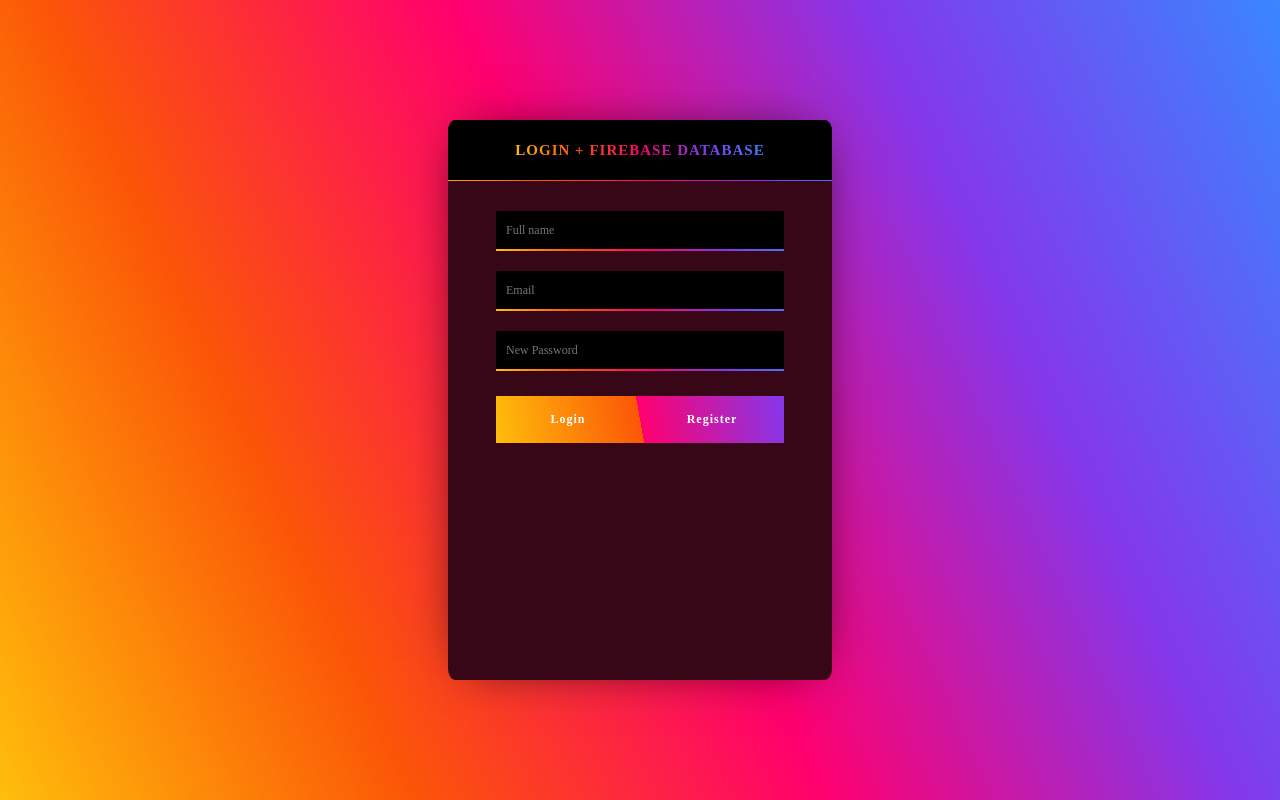
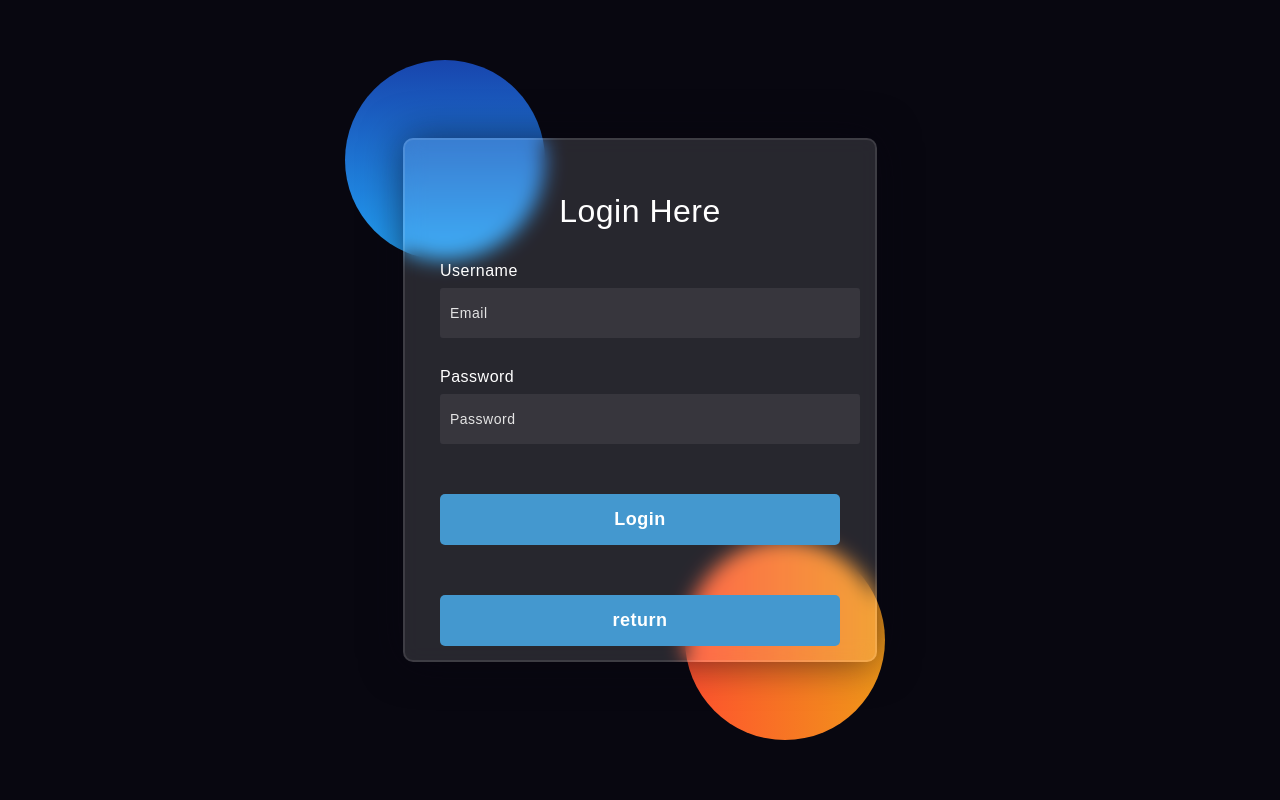
Before and after one commit to XxRAGNARxX/PGE, a website with bundled scripts: page adminlogin.html in a window 1280 px wide. Built offline with nearby package versions, Linux system fonts and the light colour scheme.

Commit message:
login css

```diff
--- a/adminlogin.css
+++ b/adminlogin.css
@@ -1,136 +1,115 @@
-html, body {
-    width: 100%;
-    height: 100%;
-    background: -webkit-linear-gradient(25deg, #FFBE0B, #FB5607, #FF006E, #8338EC, #3A86FF);
-
-    display: flex;
-    justify-content: center;
-    align-items: center;
+body{
+    background-color: #080710;
+}
+.background{
+    width: 430px;
+    height: 520px;
+    position: absolute;
+    transform: translate(-50%,-50%);
+    left: 50%;
+    top: 50%;
+}
+.background .shape{
+    height: 200px;
+    width: 200px;
+    position: absolute;
+    border-radius: 50%;
+}
+.shape:first-child{
+    background: linear-gradient(
+        #1845ad,
+        #23a2f6
+    );
+    left: -80px;
+    top: -80px;
+}
+.shape:last-child{
+    background: linear-gradient(
+        to right,
+        #ff512f,
+        #f09819
+    );
+    right: -30px;
+    bottom: -80px;
+}
+.form{
+    height: 420px;
+    width: 400px;
+    background-color: rgba(255,255,255,0.13);
+    position: absolute;
+    transform: translate(-50%,-50%);
+    top: 50%;
+    left: 50%;
+    border-radius: 10px;
+    backdrop-filter: blur(10px);
+    border: 2px solid rgba(255,255,255,0.1);
+    box-shadow: 0 0 40px rgba(8,7,16,0.6);
+    padding: 50px 35px;
+}
+.form *{
+    font-family: 'Poppins',sans-serif;
+    color: #ffffff;
+    letter-spacing: 0.5px;
+    outline: none;
+    border: none;
+}
+.form h3{
+    font-size: 32px;
+    font-weight: 500;
+    line-height: 42px;
+    text-align: center;
 }
 
-* {
-    margin: 0;
-    padding: 0;
-    box-sizing: border-box;
-    border: none;
-    outline: none;
+label{
+    display: block;
+    margin-top: 30px;
+    font-size: 16px;
+    font-weight: 500;
 }
-#content_container {
-    width: 30%;
-    height: 70%;
+input{
+    display: block;
+    height: 50px;
+    width: 100%;
+    background-color: rgba(255,255,255,0.07);
+    border-radius: 3px;
+    padding: 0 10px;
+    margin-top: 8px;
+    font-size: 14px;
+    font-weight: 300;
 }
+::placeholder{
+    color: #e5e5e5;
+}
+button{
+    margin-top: 50px;
+    width: 100%;
+    background-color:#4498cf;
 
-#form_container {
-    width: 100%;
-    height: 100%;
-
-    background-color: #370617;
-    box-shadow: 0 0 50px -20px #000;
-    border-radius: 2%;
-
-    overflow: hidden;
+    padding: 15px 0;
+    font-size: 18px;
+    font-weight: 600;
+    border-radius: 5px;
+    cursor: pointer;
 }
-
-#form_header_container {
-    width: 100%;
-    height: 5%;
-
-    display: flex;
-    justify-content: center;
-    align-items: center;
-    float: left;
-
-    padding: 20px;
-    padding-bottom: 30px;
-    padding-top: 30px;
-
-    border-bottom: 1px solid transparent;
-    border-image: -webkit-linear-gradient(25deg, #FFBE0B, #FB5607, #FF006E, #8338EC, #3A86FF) 20;
-    background: #000;
+.social{
+  margin-top: 30px;
+  display: flex;
 }
-
-#form_header {
-    display: inline-block;
-    font-size: 15px;
-    font-family: Bowlby One SC;
-    font-weight: 900;
-    text-transform: uppercase;
-    letter-spacing: 1px;
-
-
-    background: -webkit-linear-gradient(25deg, #FFBE0B, #FB5607, #FF006E, #8338EC, #3A86FF);
-      -webkit-background-clip: text;
-      -webkit-text-fill-color: transparent;
+.social div{
+  background: red;
+  width: 150px;
+  border-radius: 3px;
+  padding: 5px 10px 10px 5px;
+  background-color: rgba(255,255,255,0.27);
+  color: #eaf0fb;
+  text-align: center;
 }
-
-#form_content_container {
-    width: 100%;
-    height: 90%;
-
-    float: left;
-
-    display: flex;
-    justify-content: center;
-    align-items: center;
-
-    padding-top: 30px;
+.social div:hover{
+  background-color: rgba(255,255,255,0.47);
 }
-
-#form_content_inner_container {
-    width: 75%;
-    height: 100%;
-
-    float: left;
-
+.social .fb{
+  margin-left: 25px;
 }
-
-input {
-    width: 100%;
-    height: 40px;
-
-    padding-left: 10px;
-    margin-bottom: 20px;
-
-    background: #000;
-    font-family: Montserrat;
-    font-weight: 500;
-    color: #fff;
-    font-size: 12px;
-
-    border-bottom: 2px solid transparent;
-    border-top-left-radius: 2%;
-    border-top-right-radius: 2%;
-    border-image: -webkit-linear-gradient(25deg, #FFBE0B, #FB5607, #FF006E, #8338EC, #3A86FF) 1;
+.social i{
+  margin-right: 4px;
 }
-
-#button_container {
-    width: 100%;
-    height: 10%;
-
-    background-image: linear-gradient(80deg, #FFBE0B, #FB5607 50%, #FF006E 50%, #8338EC);
-    color: #fff;
-
-    float: left;
-
-    margin-top: 5px;
-}
-
-#button_container button {
-    width: 50%;
-    height: 100%;
-    float: left;
-
-    background: transparent;
-    color: inherit;
-
-    font-family: Montserrat;
-    letter-spacing: 1px;
-    font-weight: 900;
-    font-size: 12px;
-
-    cursor: pointer;
-
-    display: flex;
-    justify-content: center;
-    align-items: center;
-}
--- a/adminlogin.html
+++ b/adminlogin.html
@@ -9,7 +9,7 @@
     <link rel="stylesheet" href="adminlogin.css">
 </head>
 <body>
-        <div id="content_container">
+        <!-- <div id="content_container">
             <div id="form_container">
                 <div id="form_header_container">
                     <h2 id="form_header"> Login + Firebase Database </h2>
@@ -28,9 +28,25 @@
                     </div>
                 </div>
             </div>
+        </div> -->
+        <div class="background">
+            <div class="shape"></div>
+            <div class="shape"></div>
+        </div>
+        <div class="form">
+            <h3>Login Here</h3>
+
+            <label for="username">Username</label>
+            <input type="email" id="email" placeholder="Email">
+
+            <label for="password">Password</label>
+            <input type="password" id="password" placeholder="Password">
+
+            <button id="loginbtn"> <a href="adminAddNews.html">Login</a></button>
+            <button> <a href="index.html">return</a></button>
+
         </div>
 
-    </div>
     <script src="admin.js" type="module"></script>
 </body>
 </html>
```
Also changed, not shown: about.html (+1 -13 lines), news.js (+3 -6 lines).
